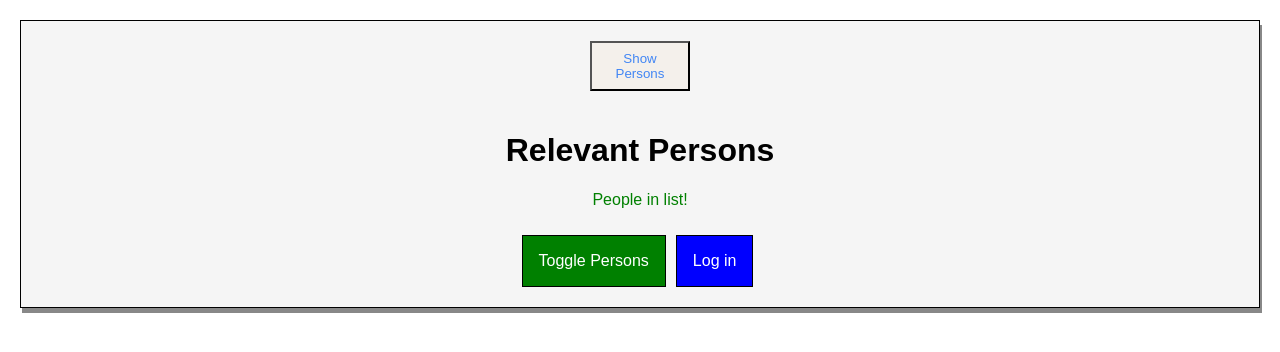
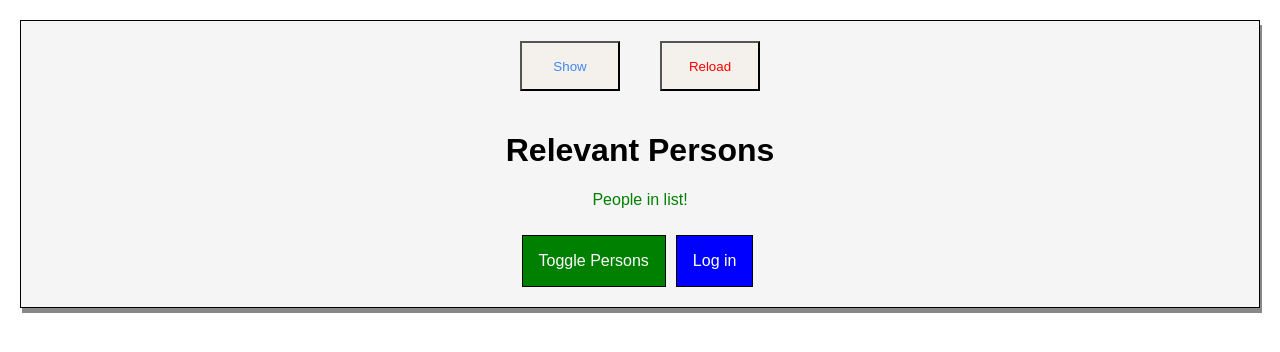
Before and after one commit to ankurvaseashta/react-complete-guide, a React app: page / in a window 1280 px wide. Shown: the top 352 px of the page. Built offline with nearby package versions, Linux system fonts and the light colour scheme.

Commit message:
Adding page reload button to app

```diff
--- a/src/containers/App.js
+++ b/src/containers/App.js
@@ -128,7 +128,8 @@ togglePersonsHandler = () => {
 
     return (
     <Auxi>
-        <button style={{width: 100, height: 50, margin: 20, color: '#4286f4', backgroundColor: '#f4f0eb'}} onClick={() => {this.setState({showPersons: true})}}>Show Persons</button>
+        <button style={{width: 100, height: 50, margin: 20, color: '#4286f4', backgroundColor: '#f4f0eb'}} onClick={() => {this.setState({showPersons: true})}}>Show</button>
+        <button style={{width: 100, height: 50, margin: 20, color: 'red', backgroundColor: '#f4f0eb'}} onClick={() => {window.location.reload()}}>Reload</button>
         <Cockpit
         appTitle={this.props.title}
         showPersons={this.state.showPersons}
```
